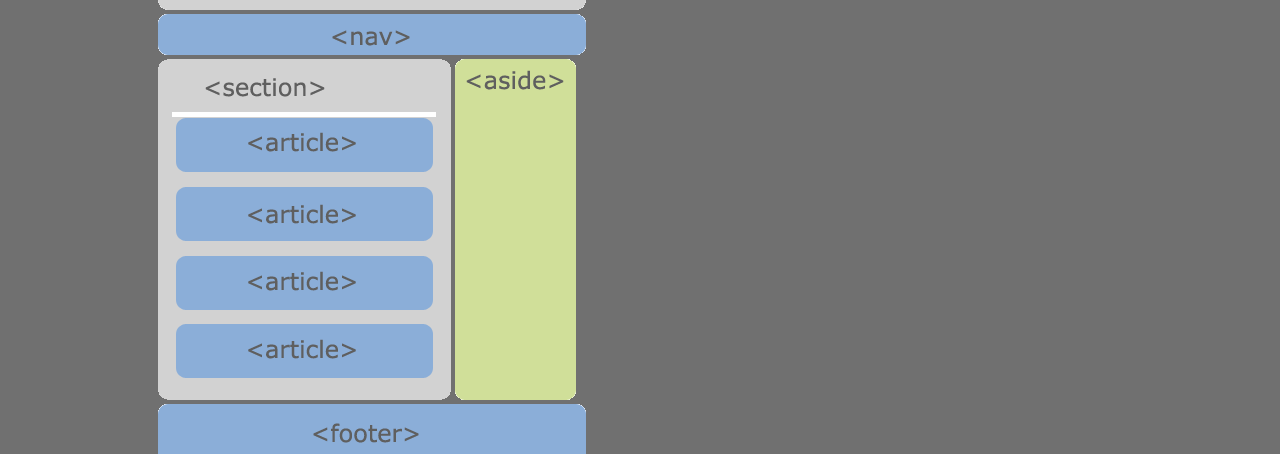
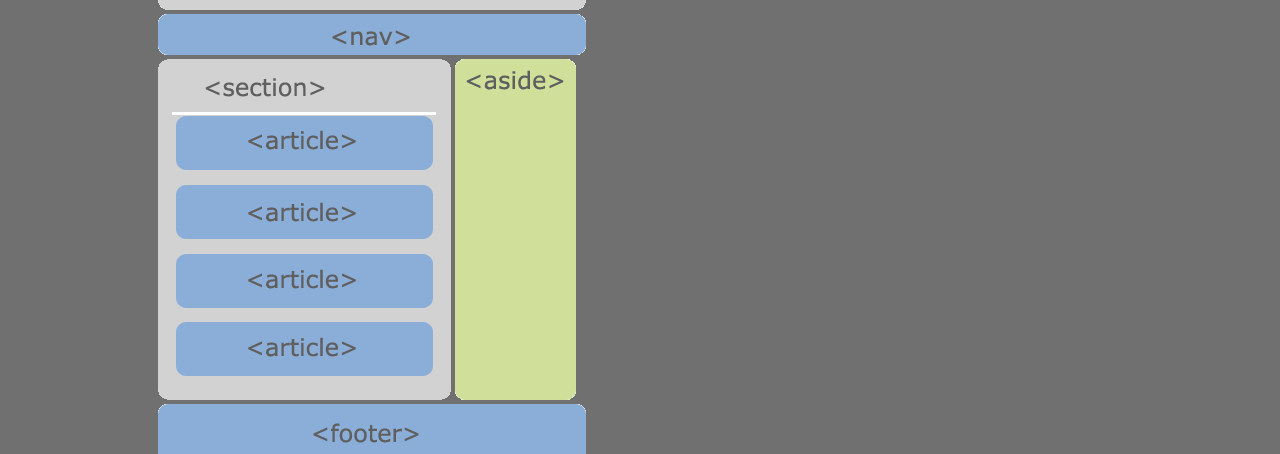
Before and after one commit to vashman/web_meda, a Jekyll site: the page built from media_post/sliced.html, in a window 1280 px wide. Shown: the part 498-952 px from the top of the page. Built offline with Jekyll 4.4.1, drawn with Linux system fonts in a browser that asks for light colours.

```diff
--- a/media_post/sliced.html
+++ b/media_post/sliced.html
@@ -15,7 +15,7 @@
 <a href="http://www.w3schools.com/tags/tag_header.asp"><image src="{{site.baseurl}}//media/sliced/header.png" alt="header" /></a><br />
 <a href="http://www.w3schools.com/tags/tag_nav.asp"><image src="{{site.baseurl}}/media/sliced/nav.png" alt="nav" /></a><br />
 <a href="http://www.w3schools.com/tags/tag_section.asp"><image src="{{site.baseurl}}/media/sliced/section.png" alt="section" /></a>
-<a href="http://www.w3schools.com/tags/tag_article.asp"><image src="{{site.baseurl}}/media/sliced/articule.png" alt="articule" / style="position: absolute; left:172px; top:615px;"></a>
+<a href="http://www.w3schools.com/tags/tag_article.asp"><image src="{{site.baseurl}}/media/sliced/articule.png" alt="articule" / style="position: absolute; left:172px; top:613px;"></a>
 <a href="http://www.w3schools.com/tags/tag_aside.asp"><image src="{{site.baseurl}}/media/sliced/aside.png" alt="aside" /></a><br />
 <a href="http://www.w3schools.com/tags/tag_footer.asp"><image src="{{site.baseurl}}/media/sliced/footer.png" alt="footer" /></a>
 
```
